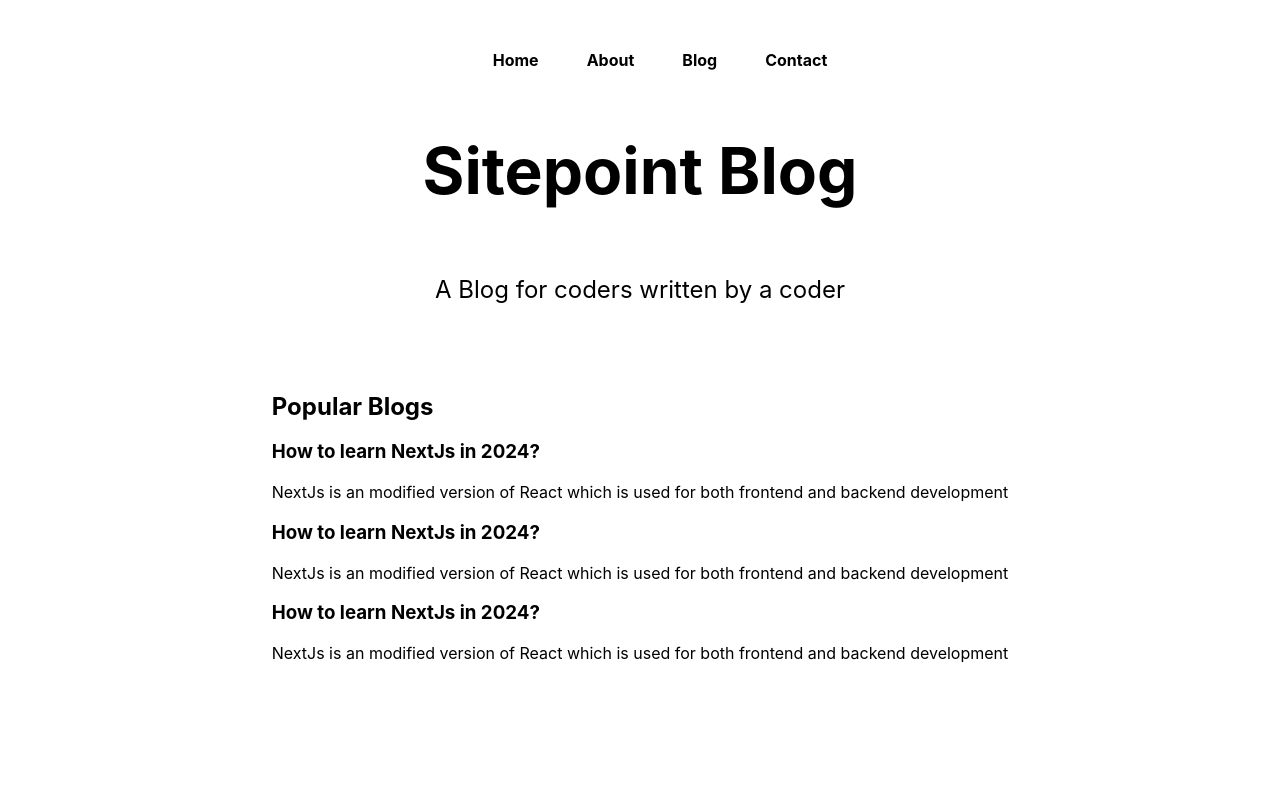
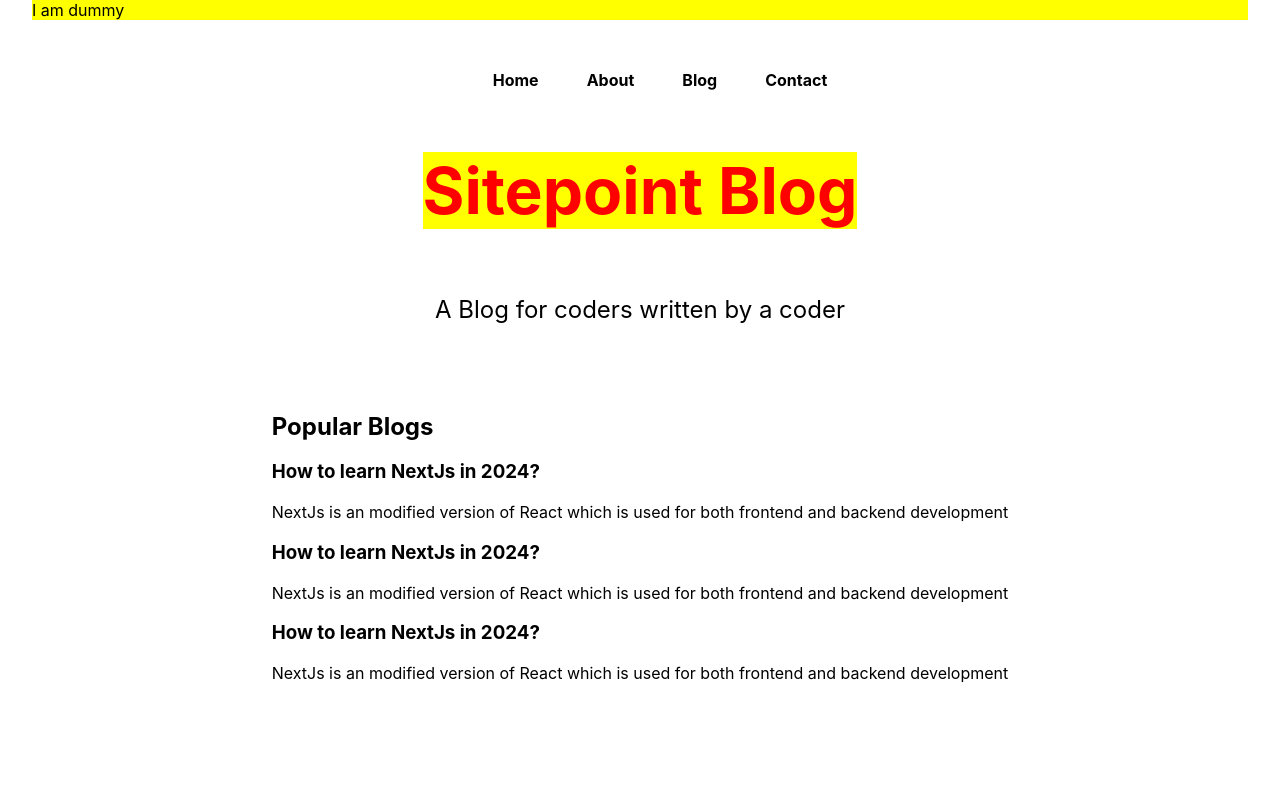
Before and after one commit to ankushmallick1100/NextJsBlogApp, a Next.js app: page / in a window 1280 px wide. Shown: the top 800 px of the page. Built offline with nearby package versions, Linux system fonts and the light colour scheme.

Commit message:
Changes Updated - 5

```diff
--- /dev/null
+++ b/components/dummy.js
@@ -0,0 +1,19 @@
+import React from 'react'
+
+const Dummy = () => {
+    return (
+        <>
+            <style jsx global>
+                {`
+            .dummy {
+                background-color: yellow
+            }
+            `}
+            </style>
+            <div className='dummy'>I am dummy</div>
+        </>
+
+    )
+}
+
+export default Dummy
--- a/pages/_app.js
+++ b/pages/_app.js
@@ -1,7 +1,5 @@
 import '@/styles/globals.css'
-// import '../styles/styles.css'
 
 export default function App({ Component, pageProps }) {
-  // console.log("Showing _app.js")
   return <Component {...pageProps} />
 }
--- a/pages/index.js
+++ b/pages/index.js
@@ -2,12 +2,20 @@
 import Image from 'next/image'
 import Link from 'next/link'
 import styles from '@/styles/Home.module.css'
-// import "../styles/styles.css"
+import Dummy from '@/components/dummy'
 
 
 export default function Home() {
   return (
     <div className={styles.container}>
+      <Dummy/>
+      <style jsx>
+        {`
+          .mySpan {
+            color: red
+          }
+        `}
+      </style>
       <Head>
         <title>Sitepoint Blog</title>
         <meta name="description" content="Generated by create next app" />
@@ -26,7 +34,7 @@
 
       <main className={styles.main}>
         <h1 className={styles.title}>
-          Sitepoint Blog
+          <span className='mySpan dummy'>Sitepoint Blog</span>
         </h1>
 
         <p className={styles.description}>
--- a/styles/styles.css
+++ /dev/null
@@ -1,3 +0,0 @@
-body {
-    background-color: red;
-}
```
